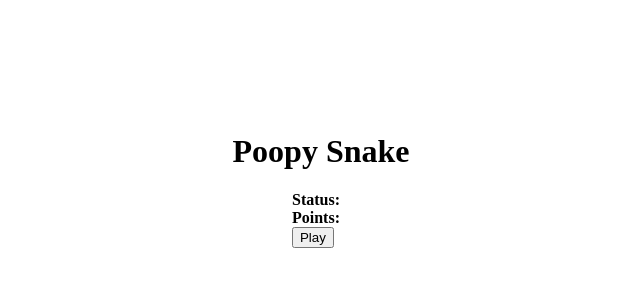
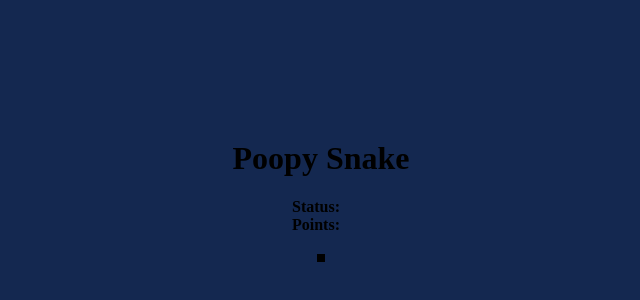
Before and after one commit to Harkunwar/PoopySnake, a website built with Vite: page index.html in a window 1280 px wide. Shown: the part 210-510 px from the top of the page, without its empty margins (319-959 px from the left). Built offline with nearby package versions, Linux system fonts and the light colour scheme; what poopy_snake_wasm would draw is missing.

Commit message:
add some colors

```diff
--- a/index.html
+++ b/index.html
@@ -5,8 +5,18 @@
   <meta charset="UTF-8" />
   <meta http-equiv="X-UA-Compatible" content="IE=edge" />
   <meta name="viewport" content="width=device-width, initial-scale=1.0" />
-  <title>Poopy Snake Game</title>
+  <title>Poopy Snake</title>
   <style>
+    body {
+      background-color: #142850;
+    }
+
+    canvas {
+      border: 4px solid black;
+      background-color: #27496D;
+      cursor: pointer;
+    }
+
     .content-wrapper {
       top: 0;
       left: 0;
@@ -53,9 +63,6 @@
         </div>
         <div id="points"></div>
       </div>
-      <div class="flex">
-        <button id="game-control-button">Play</button>
-      </div>
     </div>
     <canvas id="snake-canvas"></canvas>
   </div>
--- a/src/favicon.ts
+++ b/src/favicon.ts
@@ -19,4 +19,5 @@
   const headElement = document.querySelector("head")!;
   headElement.appendChild(faviconElement);
   faviconElement.href = image;
+  faviconCanvas.remove();
 }
--- a/src/index.ts
+++ b/src/index.ts
@@ -3,14 +3,11 @@
 
 const { memory } = await init();
 const CELL_SIZE = 40;
-const WORLD_WIDTH = 8;
+const WORLD_WIDTH = 12;
 const WORLD_SIZE = WORLD_WIDTH * WORLD_WIDTH;
 const SNAKE_SPAWN_INDEX = Date.now() % WORLD_SIZE;
 const world = World.new(WORLD_WIDTH, SNAKE_SPAWN_INDEX);
 const worldWidth = world.get_width();
-const gameControlButton = document.querySelector(
-  "button#game-control-button",
-) as HTMLButtonElement;
 const gameStatus = document.getElementById("game-status") as HTMLDivElement;
 const pointsDiv = document.getElementById("points") as HTMLDivElement;
 const canvas = document.getElementById("snake-canvas") as HTMLCanvasElement;
@@ -18,10 +15,9 @@
 canvas.height = worldWidth * CELL_SIZE;
 canvas.width = worldWidth * CELL_SIZE;
 
-gameControlButton.addEventListener("click", function () {
+canvas.addEventListener("click", function () {
   const status = world.get_game_status();
   if (status === undefined) {
-    gameControlButton.textContent = "Playing";
     world.start_game();
     play();
   } else {
@@ -77,7 +73,7 @@
       const column = cellIndex % worldWidth;
       const row = Math.floor(cellIndex / worldWidth);
 
-      context.fillStyle = index == 0 ? "#7878db" : "#000000";
+      context.fillStyle = index == 0 ? "#00A8CC" : "#0C7B93";
 
       context.beginPath();
       context.fillRect(
@@ -127,6 +123,42 @@
   pointsDiv.textContent = world.get_points().toString();
 }
 
+function drawWelcomeScreen() {
+  const center = (worldWidth * CELL_SIZE) / 2;
+
+  // define the arc path
+  context.beginPath();
+  context.arc(center, center, 100, 0, 2 * Math.PI, false);
+
+  // stroke it
+  const originalLineWidth = context.lineWidth;
+  context.lineWidth = 5;
+  context.stroke();
+  context.lineWidth = originalLineWidth;
+
+  // make alpha solid (the color doesn't matter)
+  context.fillStyle = "#ffffff";
+
+  // change composite mode and fill
+  context.globalCompositeOperation = "destination-out";
+  context.fill();
+
+  // reset composite mode to default
+  context.globalCompositeOperation = "source-over";
+
+  context.fillStyle = "#999999";
+  context.font = "20px sans-serif";
+
+  let textString = "Start Pooping!",
+    textWidth = context.measureText(textString).width;
+
+  context.fillText(
+    textString,
+    canvas.width / 2 - textWidth / 2,
+    canvas.height / 2 + 10,
+  );
+}
+
 function paint() {
   drawWorld();
   drawSnake();
@@ -138,10 +170,10 @@
 function play() {
   const status = world.get_game_status();
 
-  if (status === GameStatus.Won || status === GameStatus.Lost) {
-    gameControlButton.textContent = "Replay";
-    return;
-  }
+  // if (status === GameStatus.Won || status === GameStatus.Lost) {
+  //   gameControlButton.textContent = "Replay";
+  //   return;
+  // }
 
   const fps = 6;
   setTimeout(function () {
@@ -153,4 +185,5 @@
 }
 
 paint();
+drawWelcomeScreen();
 initFavicon();
```
